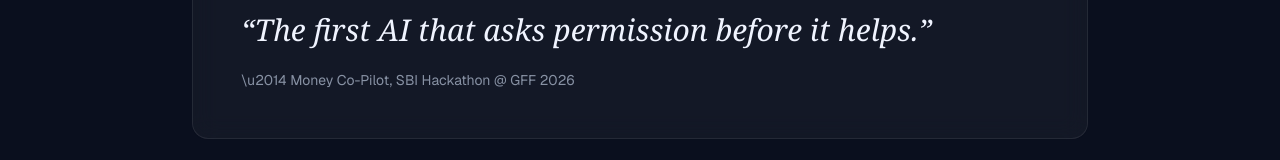
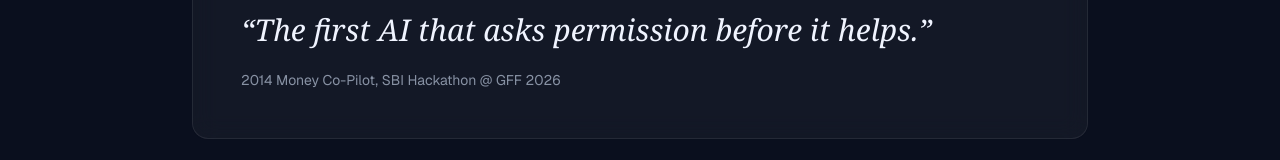
Before and after one commit to PARTHDESHMUKH2005/sbi_hack, a Next.js app: page /impact in a window 1280 px wide. Shown: the part 1155-1315 px from the top of the page. Built offline with nearby package versions, Linux system fonts and the light colour scheme; no server answers.

Commit message:
Update page.tsx

```diff
--- a/app/impact/page.tsx
+++ b/app/impact/page.tsx
@@ -173,7 +173,7 @@
           &ldquo;The first AI that asks permission before it helps.&rdquo;
         </blockquote>
         <div className="text-[#8892A4] text-sm">
-          \u2014 Money Co-Pilot, SBI Hackathon @ GFF 2026
+          2014 Money Co-Pilot, SBI Hackathon @ GFF 2026
         </div>
       </motion.div>
     </div>
```
